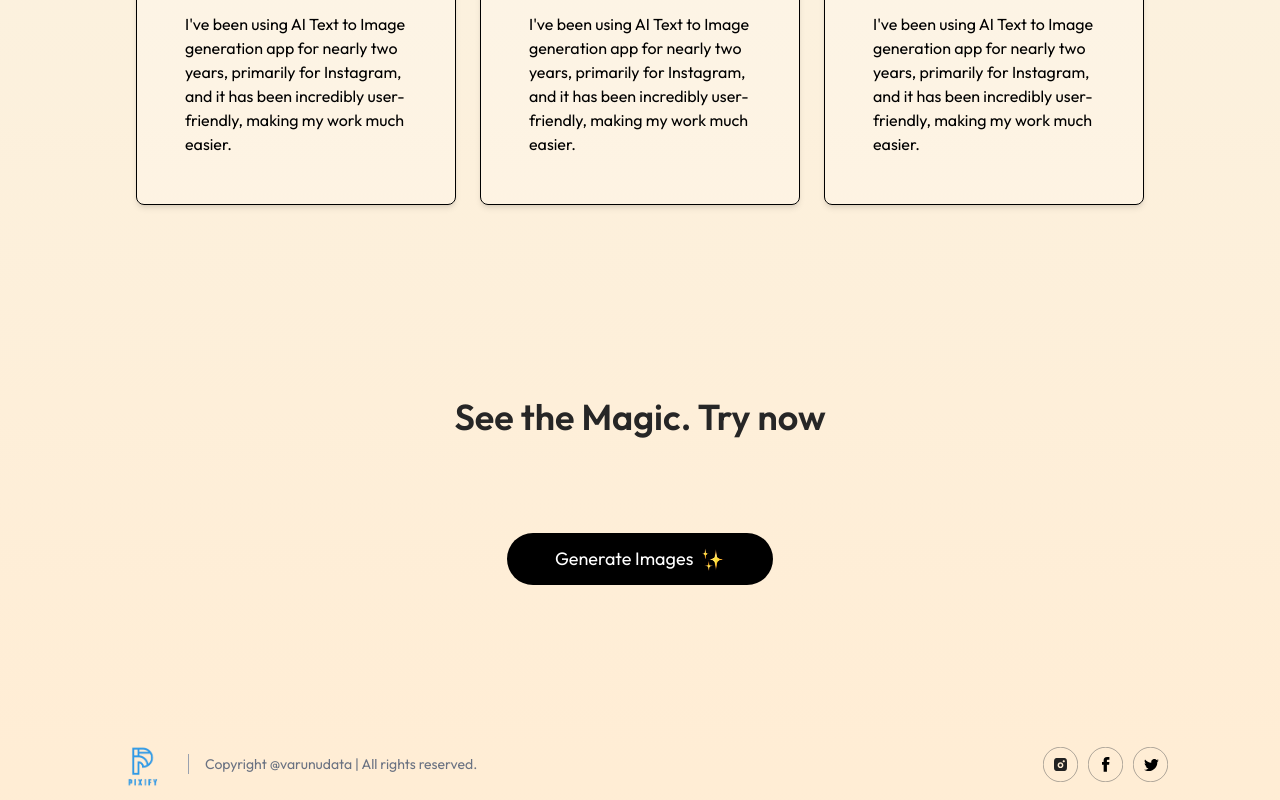
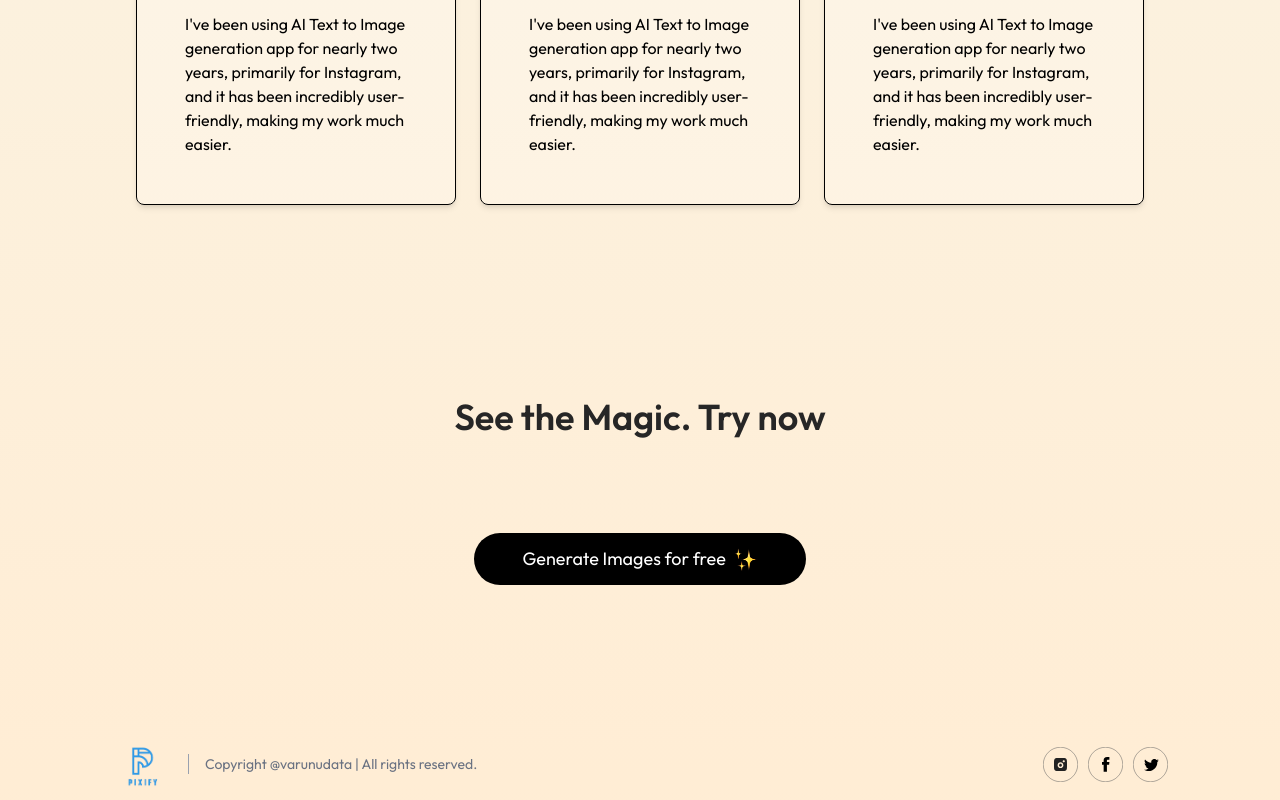
Before and after one commit to varunudata/pixify, a React (Vite) app in the folder client/: page / in a window 1280 px wide. Shown: the part 2351-3151 px from the top of the page. Built offline with nearby package versions, Linux system fonts and the light colour scheme.

Commit message:
checking CI/CD pipelines

```diff
--- a/client/src/components/GenerateBtn.jsx
+++ b/client/src/components/GenerateBtn.jsx
@@ -18,7 +18,7 @@ const GenerateBtn = () => {
         <h1 className='text-2xl md:text-3xl lg:text-4xl mt-4 font-semibold text-neutral-800 py-6 md:py-16'>See the Magic. Try now</h1>
 
         <button onClick={onClickHandler} className='sm:text-lg text-white bg-black w-auto mt-8 px-12 py-3 flex items-center gap-2 rounded-full m-auto hover:scale-105 transition-all duration-500 cursor-pointer'>
-            Generate Images
+            Generate Images for free
             <img className='h-6' src={assets.star_group} alt=""/>
         </button>
     </div>
```
